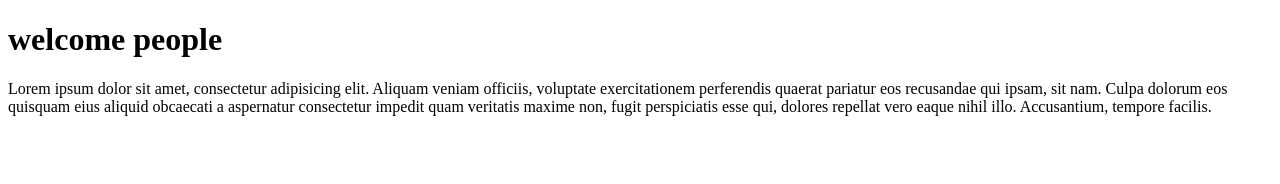
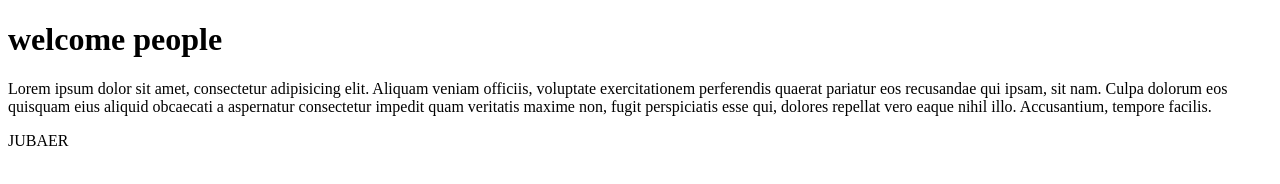
Before and after one commit to jubaer88889/test, a plain HTML site: page index.html in a window 1280 px wide. Drawn offline with Linux system fonts and the light colour scheme.

Commit message:
Update index.html

```diff
--- a/index.html
+++ b/index.html
@@ -9,6 +9,7 @@
     <h1>welcome people</h1>
     <p>Lorem ipsum dolor sit amet, consectetur adipisicing elit. Aliquam veniam officiis, voluptate exercitationem perferendis quaerat pariatur eos recusandae qui ipsam, sit nam. Culpa dolorum eos quisquam eius aliquid obcaecati a aspernatur consectetur impedit quam veritatis maxime non, fugit perspiciatis esse qui, dolores repellat vero eaque nihil illo. Accusantium, tempore facilis.
     </p>
+    <P>JUBAER</P>
 
 </body>
 </html>
```
